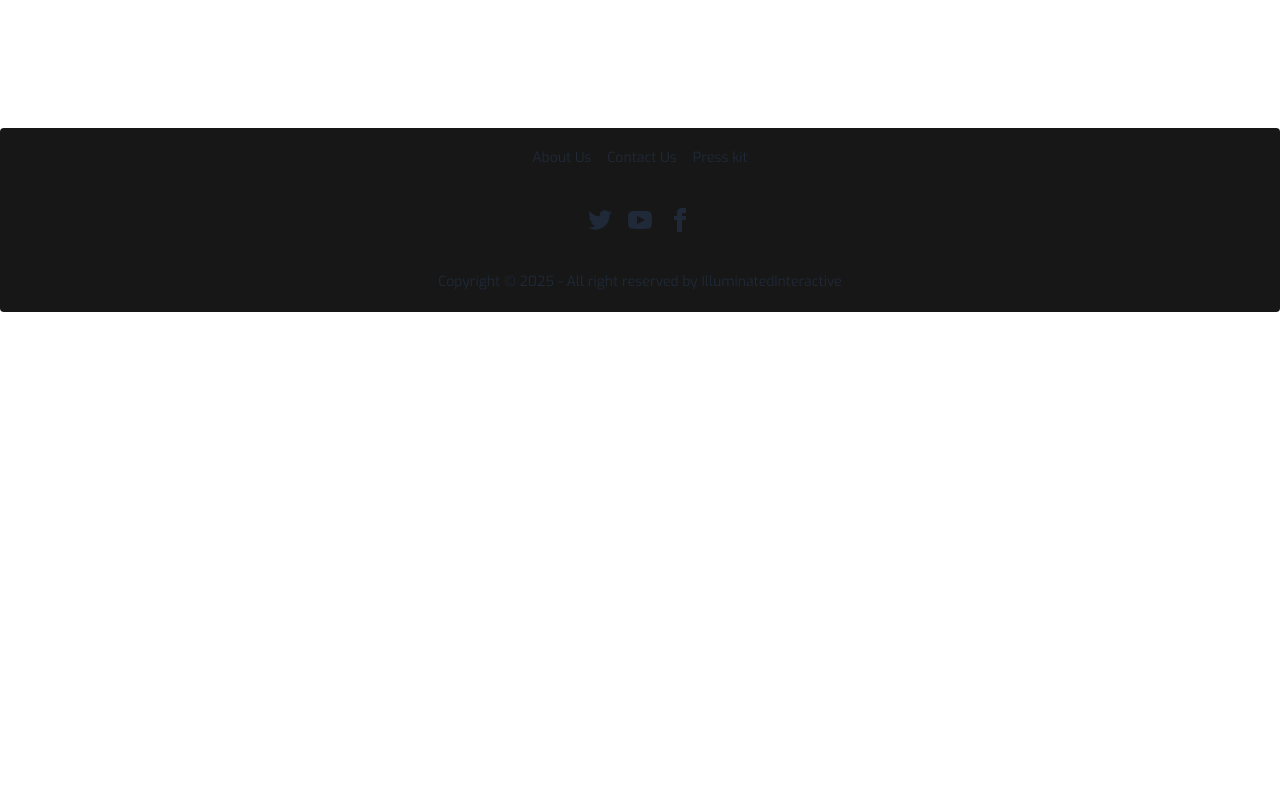
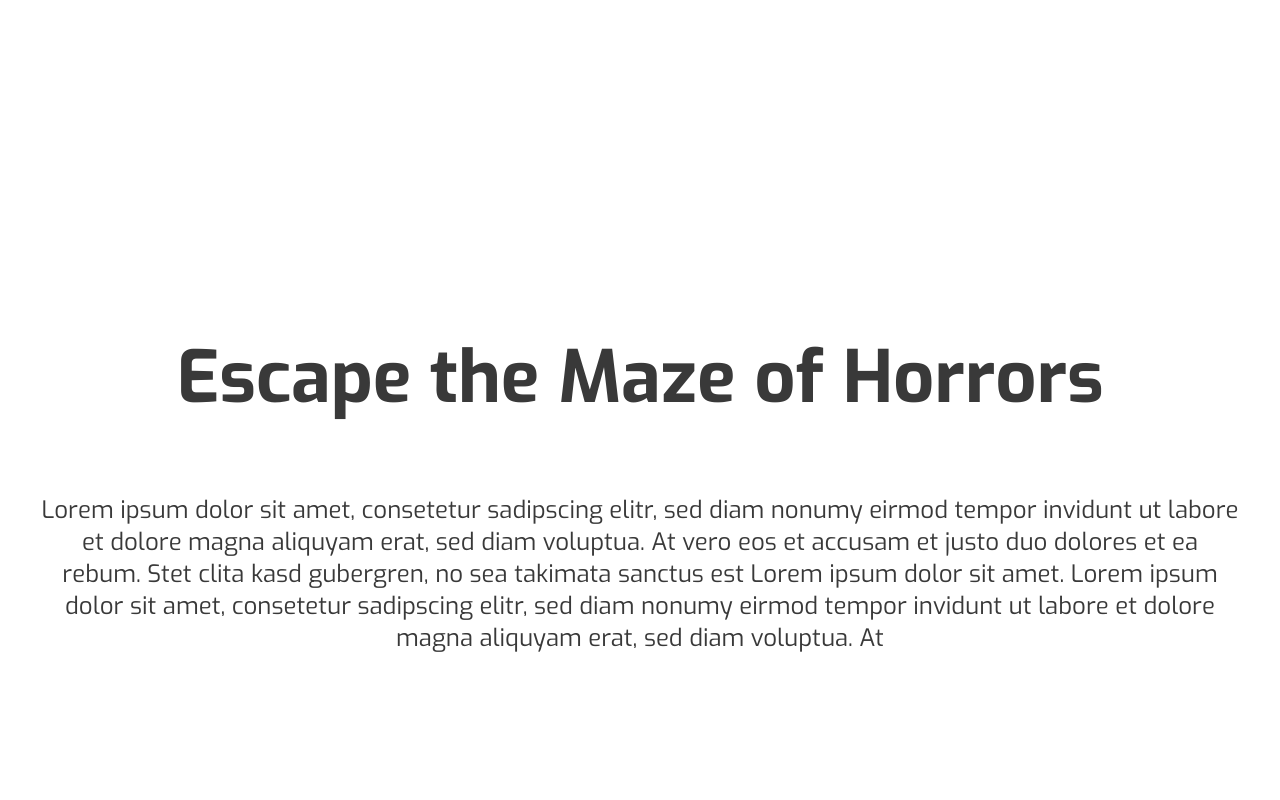
Before and after one commit to Smileatmaxi/illuminatedinteractive.com, a Next.js app: page / in a window 1280 px wide. Shown: the part 760-1560 px from the top of the page. Before the commit the page ends 1072 px from the top, so only its background shows below. Built offline with nearby package versions, Linux system fonts and the light colour scheme.

Commit message:
added second section to main Page

```diff
--- a/app/page.tsx
+++ b/app/page.tsx
@@ -4,6 +4,7 @@ import React from "react";
 
 export default function Home() {
     return (
+        <div>
         <section className="w-full block relative overflow-hidden bg-no-repeat bg-fixed bg-center bg-cover">
             <div className="min-h-screen flex items-center pt-6.5 pb-6.5">
                 <div className="w-full relative text-center">
@@ -20,5 +21,25 @@ export default function Home() {
                 </div>
             </div>
         </section>
+            <section>
+                <div className="min-h-screen flex items-center pt-6.5 pb-6.5">
+                    <div className="w-full relative text-center">
+                        <div></div>
+                        <div className="mt-5">
+                        </div>
+                        <h1 className="opacity-85 text-7xl text-center pb-20 font-bold">Escape the Maze of Horrors</h1>
+                        <p className="opacity-85 text-center text-2xl pb-20 ml-10 mr-10">
+                            Lorem ipsum dolor sit amet, consetetur sadipscing elitr, sed diam nonumy eirmod tempor
+                            invidunt ut labore et dolore magna aliquyam erat, sed diam voluptua. At vero eos et accusam
+                            et justo duo dolores et ea rebum. Stet clita kasd gubergren, no sea takimata sanctus est
+                            Lorem ipsum dolor sit amet. Lorem ipsum dolor sit amet, consetetur sadipscing elitr, sed
+                            diam nonumy eirmod tempor invidunt ut labore et dolore magna aliquyam erat, sed diam
+                            voluptua. At
+                        </p>
+                    </div>
+                </div>
+            </section>
+        </div>
+
     );
 }
```
